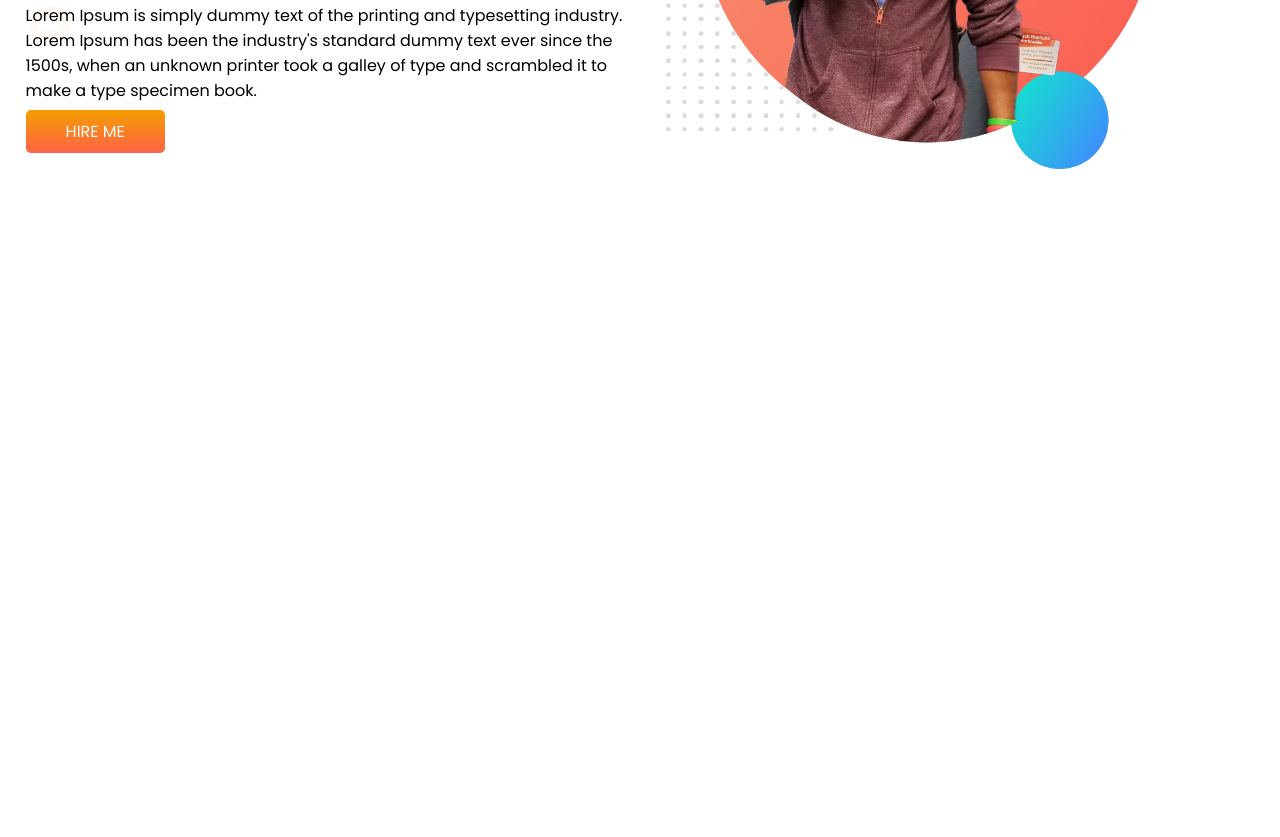
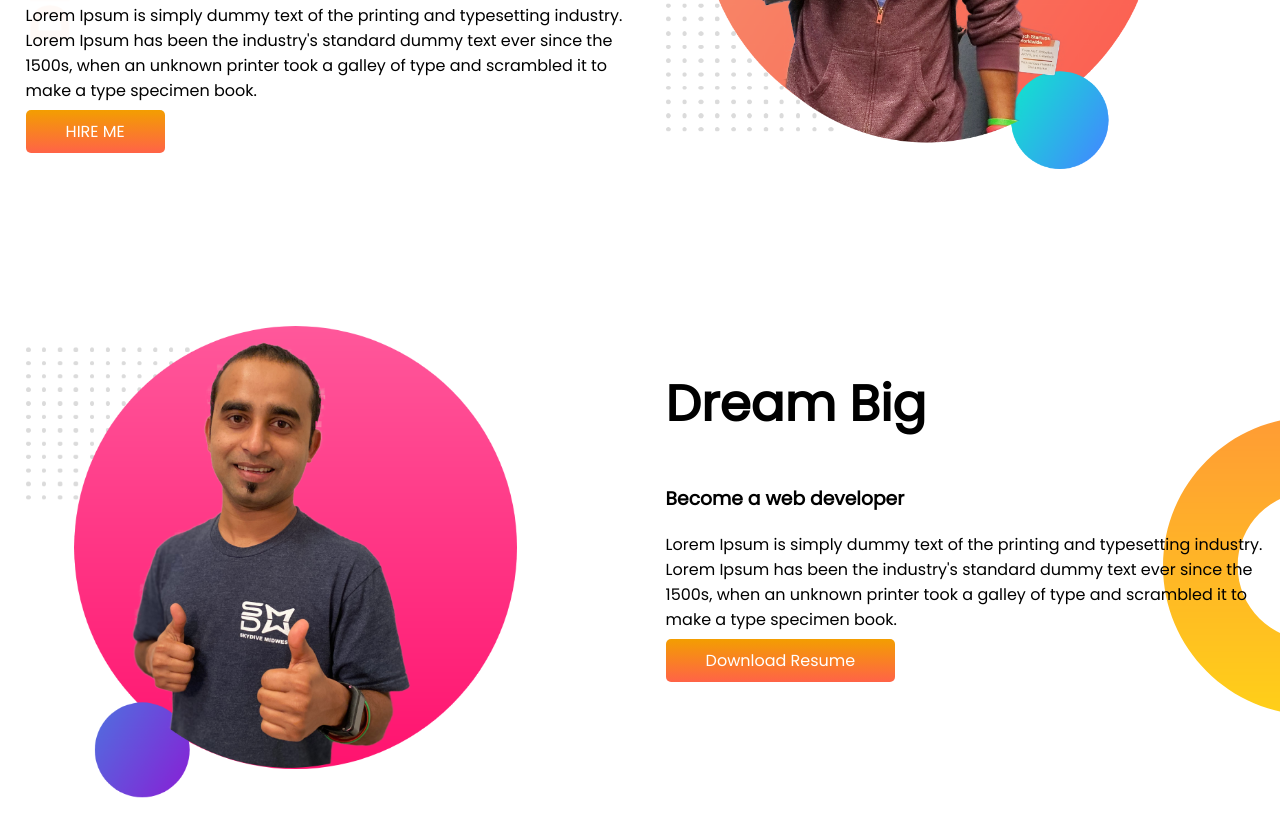
Before and after one commit to Tajreean-Ahmed/developer-portfolio, a plain HTML site: page index.html in a window 1280 px wide. Shown: the part 319-1156 px from the top of the page. Before the commit the page ends 800 px from the top, so only its background shows below. Drawn offline with Linux system fonts and the light colour scheme.

Commit message:
dream-big

```diff
--- a/index.html
+++ b/index.html
@@ -28,6 +28,22 @@
         </div>
     </section>
 
+    <section class="dream-big">
+        <div class="half-width">
+            <img src="images/jhankar2.png" alt="">
+        </div>
+        <div class="half-width">
+            <h1>Dream Big</h1>
+            <h3>Become a web developer</h3>
+            <p>Lorem Ipsum is simply dummy text of the printing and typesetting industry. Lorem Ipsum has been the
+                industry's standard dummy text ever since the 1500s, when an unknown printer took a galley of type and
+                scrambled it to make a type specimen book.</p>
+            <a class="link-button" target="_blank" href="https://www.linkedin.com/feed/">Download Resume</a>
+
+        </div>
+
+    </section>
+
 </body>
 
 </html>
--- a/style.css
+++ b/style.css
@@ -14,11 +14,13 @@ h1 {
 
 section {
     display: flex;
+    margin-bottom: 150px;
 }
 
 .half-width {
     width: 50%;
     padding-left: 2%;
+
 }
 
 .half-width img {
@@ -39,3 +41,9 @@ section {
     background-image: url(images/top-banner.png);
     background-repeat: no-repeat;
 }
+
+.dream-big {
+    background-image: url(images/dream-bg.png);
+    background-repeat: no-repeat;
+    background-position: right;
+}
```
